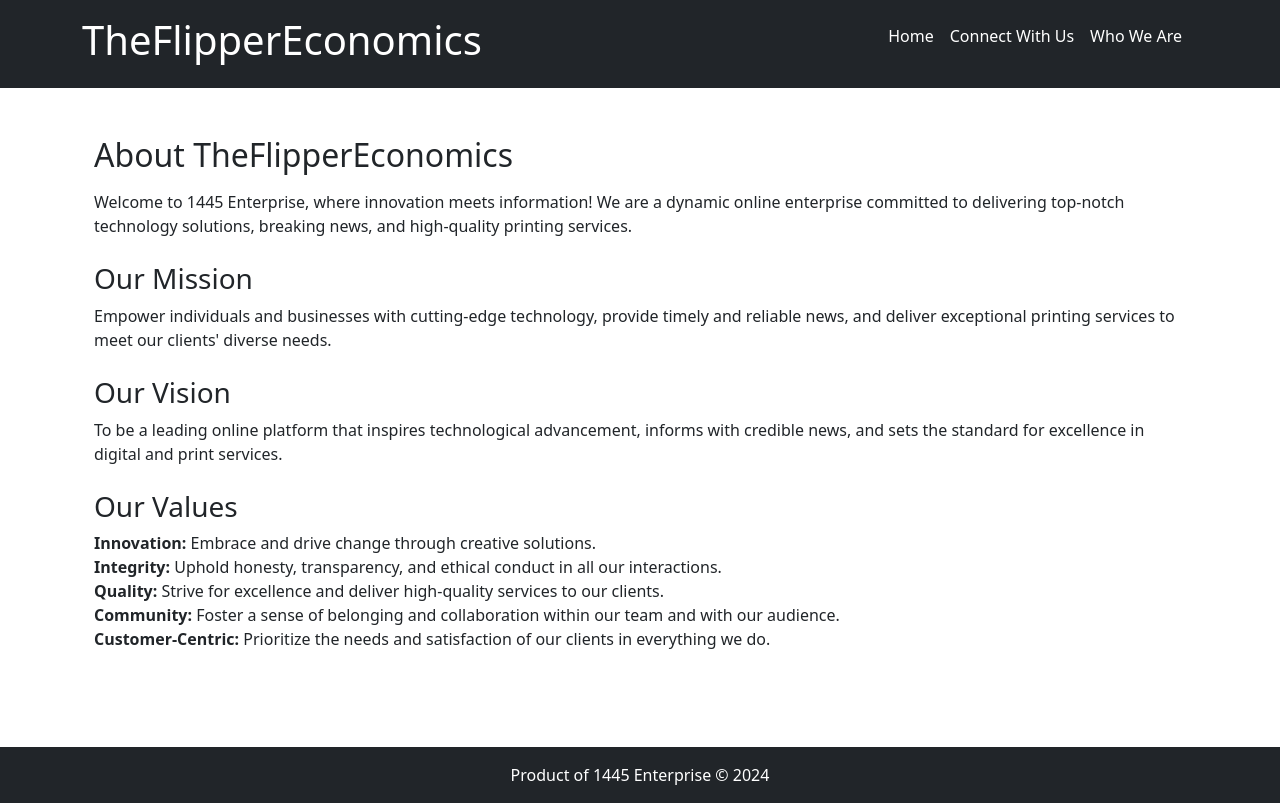
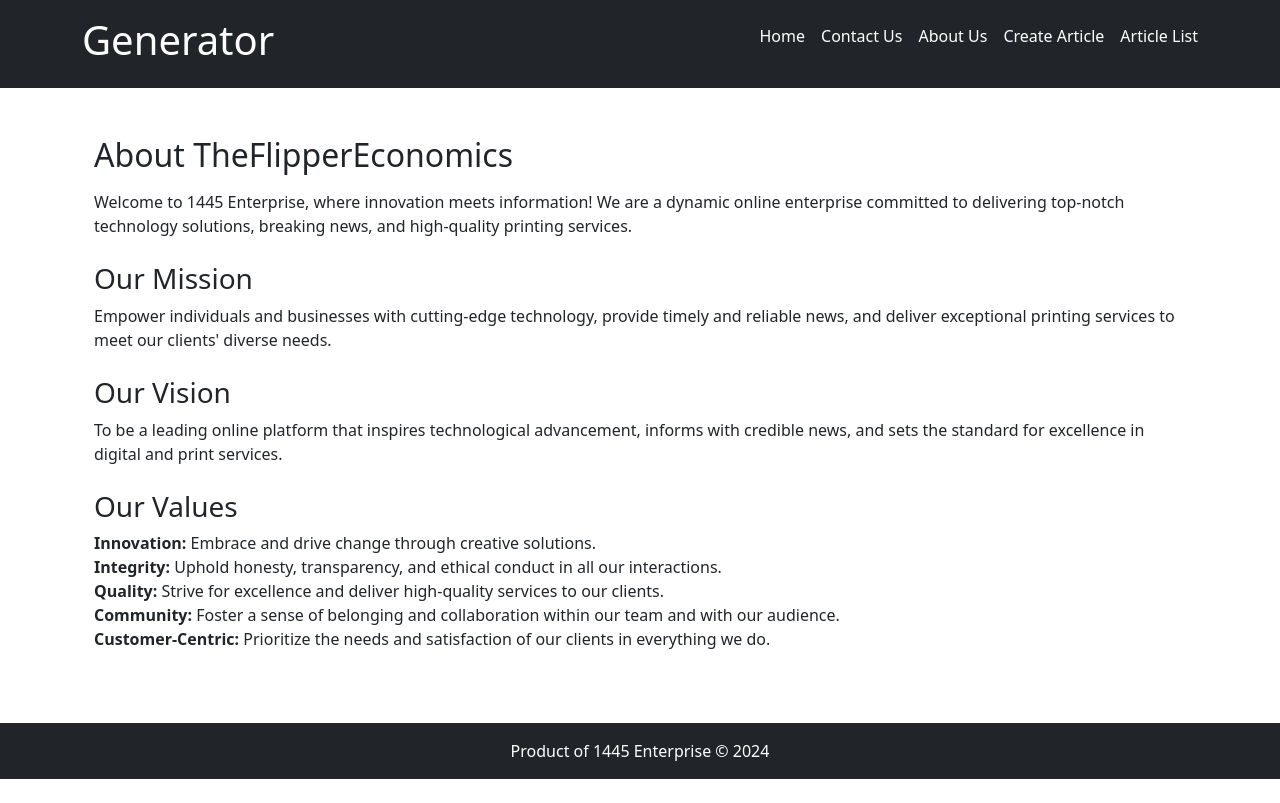
Before and after one commit to a-pacifique/generator, a Django app: page /about-us/ in a window 1280 px wide. After the commit the page ends 779 px from the top, so only its background shows below. Run offline with Django 4.2, Linux system fonts and the light colour scheme; some libraries are stand-ins or nearby versions.

Commit message:
Update layout.html

```diff
--- a/Articles/templates/layout.html
+++ b/Articles/templates/layout.html
@@ -8,57 +8,38 @@
     <script src="https://cdn.tiny.cloud/1/no-api-key/tinymce/5/tinymce.min.js"></script>
     <script src="{% static 'django_tinymce/init_tinymce.js' %}"></script>
     <link rel="stylesheet" href="https://cdn.jsdelivr.net/npm/bootstrap@5.3.0/dist/css/bootstrap.min.css">
-    <meta name="google-site-verification" content="v6m-HCZs1bOvAxIHwfI4VCn02E1qBCKDg5xQG-JmrCU" />
-    <title>{% block title %}TheFlipperEconomics{% endblock %}</title>
     <script async src="https://pagead2.googlesyndication.com/pagead/js/adsbygoogle.js?client=ca-pub-1335840781247344"
      crossorigin="anonymous"></script>
-    <script type='text/javascript' src='//pl22262001.toprevenuegate.com/0b/58/ec/0b58ec4071f6c12157e48a7aa918ef72.js'></script>
-    <script type='text/javascript' src='//pl22262001.toprevenuegate.com/0b/58/ec/0b58ec4071f6c12157e48a7aa918ef72.js'></script>
-    <script type='text/javascript' src='//pl22262001.toprevenuegate.com/0b/58/ec/0b58ec4071f6c12157e48a7aa918ef72.js'></script>
-    <script type='text/javascript' src='//pl22262001.toprevenuegate.com/0b/58/ec/0b58ec4071f6c12157e48a7aa918ef72.js'></script>
-    <script type='text/javascript' src='//pl22262001.toprevenuegate.com/0b/58/ec/0b58ec4071f6c12157e48a7aa918ef72.js'></script>
-    <script type='text/javascript' src='//pl22262001.toprevenuegate.com/0b/58/ec/0b58ec4071f6c12157e48a7aa918ef72.js'></script>
+    <meta name="google-site-verification" content="v6m-HCZs1bOvAxIHwfI4VCn02E1qBCKDg5xQG-JmrCU" />
+    <title>{% block title %}Generator{% endblock %}</title>
+    <script async src="https://pagead2.googlesyndication.com/pagead/js/adsbygoogle.js?client=ca-pub-1335840781247344"
+     crossorigin="anonymous"></script>
 </head>
 <body>
     <header class="bg-dark text-white py-3">
         <nav class="container d-flex justify-content-between align-items-center">
-            <h1><a href="{% url 'home' %}" class="text-white text-decoration-none">TheFlipperEconomics</a></h1>
+            <h1><a href="{% url 'home' %}" class="text-white text-decoration-none">Generator</a></h1>
             <ul class="list-unstyled d-flex">
                 <li class="me-3"><a href="{% url 'home' %}" class="text-white text-decoration-none">Home</a></li>
-                <li class="me-3"><a href="{% url 'contact_us' %}" class="text-white text-decoration-none">Connect With Us</a></li>
-                <li class="me-3"><a href="{% url 'about_us' %}" class="text-white text-decoration-none">Who We Are</a></li>
+                <li class="me-3"><a href="{% url 'contact_us' %}" class="text-white text-decoration-none">Contact Us</a></li>
+                <li class="me-3"><a href="{% url 'about_us' %}" class="text-white text-decoration-none">About Us</a></li>
+                <li class="me-3"><a href="{% url 'create_article' %}" class="text-white text-decoration-none">Create Article</a></li>
+                <li><a href="{% url 'article_list' %}" class="text-white text-decoration-none">Article List</a></li>
             </ul>
         </nav>
     </header>
 
     <main class="container py-4">
+
         {% block content %}
 
         {% endblock %}
+
     </main>
-	<div class="container mb-4">
-    <div class="row">
-        <div class="col-md-12">
-		<script type="text/javascript">
-	atOptions = {
-		'key' : '80be9106c74d29a1f7341d8a906b0f93',
-		'format' : 'iframe',
-		'height' : 90,
-		'width' : 728,
-		'params' : {}
-	};
-	document.write('<scr' + 'ipt type="text/javascript" src="//www.topcreativeformat.com/80be9106c74d29a1f7341d8a906b0f93/invoke.js"></scr' + 'ipt>');
-</script>
 
-        </div>
-    </div>
-</div>
     <footer class="bg-dark text-white py-3 text-center">
         <p class="mb-0">Product of 1445 Enterprise &copy; {% now "Y" %}</p>
     </footer>
     <script src="https://cdn.jsdelivr.net/npm/bootstrap@5.3.0/dist/js/bootstrap.bundle.min.js"></script>
-<script type='text/javascript' src='//pl22300495.toprevenuegate.com/b5/92/7c/b5927cc08ddad1d2f7ffca1a09b8f67c.js'></script>
-	<script type='text/javascript' src='//pl22300495.toprevenuegate.com/b5/92/7c/b5927cc08ddad1d2f7ffca1a09b8f67c.js'></script>
-	<script type='text/javascript' src='//pl22300495.toprevenuegate.com/b5/92/7c/b5927cc08ddad1d2f7ffca1a09b8f67c.js'></script>
 </body>
 </html>
```
